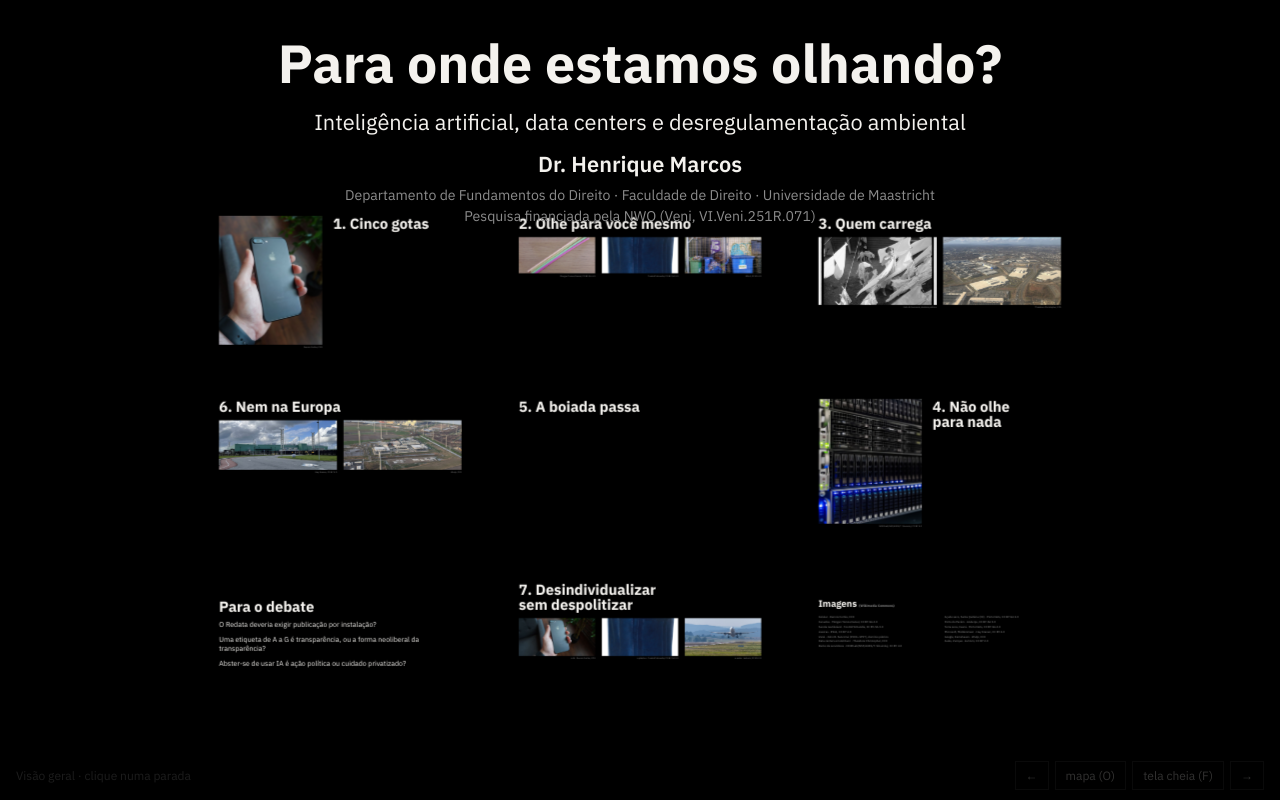
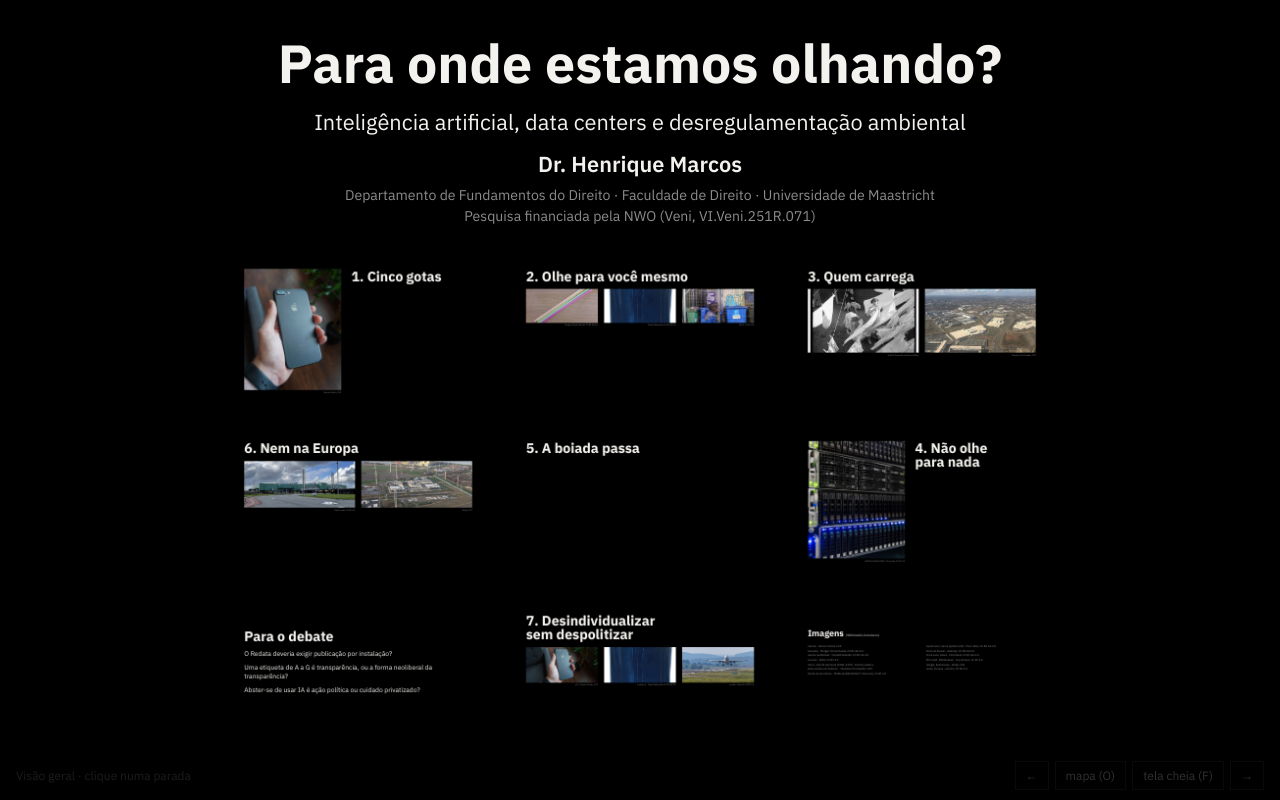
Before and after one commit to henriquejbmarcos/para-onde-estamos-olhando, a plain HTML site: page site-github/index.html in a window 1280 px wide. Drawn offline with Linux system fonts and the light colour scheme.

Commit message:
Corrige sobreposição do título e adiciona zoom em cada imagem e texto

```diff
--- a/site-github/index.html
+++ b/site-github/index.html
@@ -97,9 +97,9 @@ figcaption{font-size:13px;color:var(--grey);text-align:right}
   <section class="frame" id="s2" style="left:2000px;top:200px">
     <h2>2. Olhe para você mesmo</h2>
     <div class="three" style="height:240px">
-      <figure><img src="2-neoliberal-01-canudos.jpg" alt="Canudos de plástico"><figcaption>Morgan Tomos Daniel, CC BY-SA 4.0</figcaption></figure>
-      <figure><img src="2-neoliberal-02-ecobag.jpg" alt="Sacola reutilizável" style="object-position:50% 40%"><figcaption>TooHotToHandle, CC BY-SA 3.0</figcaption></figure>
-      <figure><img src="2-neoliberal-03-lixo-separado.jpg" alt="Lixeiras de coleta seletiva"><figcaption>E961, CC BY 4.0</figcaption></figure>
+      <figure id="s2-f1"><img src="2-neoliberal-01-canudos.jpg" alt="Canudos de plástico"><figcaption>Morgan Tomos Daniel, CC BY-SA 4.0</figcaption></figure>
+      <figure id="s2-f2"><img src="2-neoliberal-02-ecobag.jpg" alt="Sacola reutilizável" style="object-position:50% 40%"><figcaption>TooHotToHandle, CC BY-SA 3.0</figcaption></figure>
+      <figure id="s2-f3"><img src="2-neoliberal-03-lixo-separado.jpg" alt="Lixeiras de coleta seletiva"><figcaption>E961, CC BY 4.0</figcaption></figure>
     </div>
     <div class="three">
       <div class="rv col" id="s2-bp">
@@ -124,8 +124,8 @@ figcaption{font-size:13px;color:var(--grey);text-align:right}
   <section class="frame" id="s3" style="left:3800px;top:200px">
     <h2>3. Quem carrega</h2>
     <div class="two" id="s3-pair" style="height:430px">
-      <figure><img src="3-feminista-01-varal.jpg" alt="Mulheres estendendo roupa no varal, foto antiga"><figcaption>John B. Sanromá, domínio público</figcaption></figure>
-      <figure><img src="3-feminista-03-datacenters-ashburn.jpg" alt="Vista aérea de data centers em Ashburn, Virgínia"><figcaption>Theodore Christopher, CC0</figcaption></figure>
+      <figure id="s3-f1"><img src="3-feminista-01-varal.jpg" alt="Mulheres estendendo roupa no varal, foto antiga"><figcaption>John B. Sanromá, domínio público</figcaption></figure>
+      <figure id="s3-f2"><img src="3-feminista-03-datacenters-ashburn.jpg" alt="Vista aérea de data centers em Ashburn, Virgínia"><figcaption>Theodore Christopher, CC0</figcaption></figure>
     </div>
     <div class="three">
       <div class="rv col" id="s3-fraser">
@@ -146,8 +146,8 @@ figcaption{font-size:13px;color:var(--grey);text-align:right}
   <!-- 4 -->
   <section class="frame" id="s4" style="left:3800px;top:1300px">
     <div class="side">
-      <figure><img src="3-feminista-04-racks.jpg" alt="Racks de servidores"><figcaption>NOIRLab/NSF/AURA/T. Slovinský, CC BY 4.0</figcaption></figure>
-      <div class="col" style="gap:34px">
+      <figure id="s4-f1"><img src="3-feminista-04-racks.jpg" alt="Racks de servidores"><figcaption>NOIRLab/NSF/AURA/T. Slovinský, CC BY 4.0</figcaption></figure>
+      <div class="col" id="s4-txt" style="gap:34px">
         <h2>4. Não olhe para nada</h2>
         <p class="rv" id="s4-bannon" style="font-size:36px">“Flood the zone”: não persuadir nem censurar, mas <span class="hi">inundar</span>. <span class="src">(Steve Bannon)</span></p>
         <p class="rv" id="s4-epa" style="font-size:28px">EUA, março de 2025: a EPA anuncia 31 medidas, “a maior ação desregulatória da história dos EUA”. Nada foi escondido. A notícia se afogou no meio dos escândalos.</p>
@@ -203,8 +203,8 @@ figcaption{font-size:13px;color:var(--grey);text-align:right}
   <section class="frame" id="s6" style="left:200px;top:1300px">
     <h2>6. Nem na Europa</h2>
     <div class="two" style="height:320px">
-      <figure><img src="4-direito-ue-01-microsoft-middenmeer.jpg" alt="Data center da Microsoft em Middenmeer, Holanda"><figcaption>Hay Kranen, CC BY 4.0</figcaption></figure>
-      <figure><img src="4-direito-ue-02-google-eemshaven.jpg" alt="Data center do Google em Eemshaven, Holanda, entre turbinas eólicas"><figcaption>Wvdp, CC0</figcaption></figure>
+      <figure id="s6-f1"><img src="4-direito-ue-01-microsoft-middenmeer.jpg" alt="Data center da Microsoft em Middenmeer, Holanda"><figcaption>Hay Kranen, CC BY 4.0</figcaption></figure>
+      <figure id="s6-f2"><img src="4-direito-ue-02-google-eemshaven.jpg" alt="Data center do Google em Eemshaven, Holanda, entre turbinas eólicas"><figcaption>Wvdp, CC0</figcaption></figure>
     </div>
     <div class="rv col" id="s6-flow">
       <p>A lei manda publicar <span class="src">(Diretiva 2023/1791, art. 12)</span></p>
@@ -218,9 +218,9 @@ figcaption{font-size:13px;color:var(--grey);text-align:right}
   <section class="frame" id="s7" style="left:2000px;top:2400px">
     <h2>7. Desindividualizar sem despolitizar</h2>
     <div class="three" id="s7-scenes" style="height:250px">
-      <figure><img src="1-abertura-01-smartphone.jpg" alt="Celular na mão"><figcaption>a IA · Dennis Cortés, CC0</figcaption></figure>
-      <figure><img src="2-neoliberal-02-ecobag.jpg" alt="Sacola reutilizável" style="object-position:50% 40%"><figcaption>o plástico · TooHotToHandle, CC BY-SA 3.0</figcaption></figure>
-      <figure><img src="6-fechamento-01-aviao.jpg" alt="Avião decolando"><figcaption>o avião · kuhnmi, CC BY 2.0</figcaption></figure>
+      <figure id="s7-f1"><img src="1-abertura-01-smartphone.jpg" alt="Celular na mão"><figcaption>a IA · Dennis Cortés, CC0</figcaption></figure>
+      <figure id="s7-f2"><img src="2-neoliberal-02-ecobag.jpg" alt="Sacola reutilizável" style="object-position:50% 40%"><figcaption>o plástico · TooHotToHandle, CC BY-SA 3.0</figcaption></figure>
+      <figure id="s7-f3"><img src="6-fechamento-01-aviao.jpg" alt="Avião decolando"><figcaption>o avião · kuhnmi, CC BY 2.0</figcaption></figure>
     </div>
     <p class="rv" id="s7-akenji">Mira-se o mais visível, não o mais influente. <span class="src">(Akenji)</span></p>
     <p class="rv" id="s7-duty" style="font-size:26px">Ação coletiva não é vergonha individual. Deveres para empresas e Estados: publicação por instalação, EIA de verdade, consulta prévia.</p>
@@ -291,28 +291,36 @@ figcaption{font-size:13px;color:var(--grey);text-align:right}
     {cam:'s1-shame', show:['s1-shame']},
     {cam:'s1', show:['s1-q']},
     {cam:'s2'},
-    {cam:'s2', show:['s2-bp']},
-    {cam:'s2', show:['s2-man']},
-    {cam:'s2', show:['s2-han']},
+    {cam:['s2-f1','s2-bp'], show:['s2-bp']},
+    {cam:['s2-f2','s2-man'], show:['s2-man']},
+    {cam:['s2-f3','s2-han'], show:['s2-han']},
+    {cam:'s2'},
     {cam:'s3'},
-    {cam:'s3-pair', show:['s3-fraser']},
-    {cam:'s3', show:['s3-load']},
-    {cam:'s3', show:['s3-tronto']},
+    {cam:'s3-f1'},
+    {cam:'s3-f2'},
+    {cam:'s3-fraser', pad:1.5, show:['s3-fraser']},
+    {cam:'s3-load', pad:1.5, show:['s3-load']},
+    {cam:'s3-tronto', pad:1.5, show:['s3-tronto']},
+    {cam:'s3'},
     {cam:'s4'},
-    {cam:'s4', show:['s4-bannon']},
-    {cam:'s4', show:['s4-epa']},
-    {cam:'s4', show:['s4-han']},
-    {cam:'s4', show:['s4-chain']},
+    {cam:'s4-f1'},
+    {cam:'s4-txt', show:['s4-bannon']},
+    {cam:'s4-txt', show:['s4-epa']},
+    {cam:'s4-txt', show:['s4-han']},
+    {cam:'s4-txt', show:['s4-chain']},
     {cam:'s5'},
     {cam:'q1', show:['q1']}, {cam:'q2', show:['q2']}, {cam:'q3', show:['q3']}, {cam:'q4', show:['q4']},
     {cam:'s5'},
     {cam:'s6'},
-    {cam:'s6', show:['s6-flow']},
-    {cam:'s6', show:['s6-label']},
+    {cam:'s6-f1'},
+    {cam:'s6-f2'},
+    {cam:['s6-flow','s6-label'], show:['s6-flow']},
+    {cam:['s6-flow','s6-label'], show:['s6-label']},
     {cam:'s7'},
-    {cam:'s7', show:['s7-akenji']},
-    {cam:'s7', show:['s7-duty']},
-    {cam:'s7', show:['s7-back']},
+    {cam:'s7-scenes'},
+    {cam:['s7-akenji','s7-back'], show:['s7-akenji']},
+    {cam:['s7-akenji','s7-back'], show:['s7-duty']},
+    {cam:['s7-akenji','s7-back'], show:['s7-back']},
     {cam:'s8'},
     {cam:'all', showAll:true}
   ];
@@ -324,12 +332,14 @@ figcaption{font-size:13px;color:var(--grey);text-align:right}
   let i = 0, overview = false, cur = null, timer = null;
 
   function stationOf(id){
+    if (Array.isArray(id)) id = id[0];
     if (id==='all') return null;
     const el = document.getElementById(id);
     return el ? el.closest('.frame').id : null;
   }
   function rectOf(id){
-    if (id==='all') return {x:120,y:-760,w:5360,h:4260};
+    if (Array.isArray(id)) return id.map(rectOf).reduce(union);
+    if (id==='all') return {x:150,y:150,w:5300,h:3200,all:true};
     const el = document.getElementById(id);
     let x=0,y=0,e=el;
     while (e && e!==world){ x+=e.offsetLeft; y+=e.offsetTop; e=e.offsetParent; }
@@ -337,7 +347,14 @@ figcaption{font-size:13px;color:var(--grey);text-align:right}
   }
   function place(r, pad, dur){
     const vw = innerWidth, vh = innerHeight;
-    const k = pad || 1;
+    if (r.all){
+      const top = cover.offsetHeight + 24, bottom = 48;
+      const s0 = Math.min(vw*0.96/r.w, Math.max(vh-top-bottom, 80)/r.h);
+      world.style.setProperty('--dur', (dur||1.1)+'s');
+      world.style.transform = `translate(${vw/2-(r.x+r.w/2)*s0}px,${top+((vh-top-bottom)-r.h*s0)/2-r.y*s0}px) scale(${s0})`;
+      return;
+    }
+    const k = pad || 1.12;
     // pad > 1 widens the context around small elements
     const cx = r.x + r.w/2, cy = r.y + r.h/2;
     const ww = Math.max(r.w*(k>1?k:1.06), 10), hh = Math.max(r.h*(k>1?k:1.06), 10);
```
